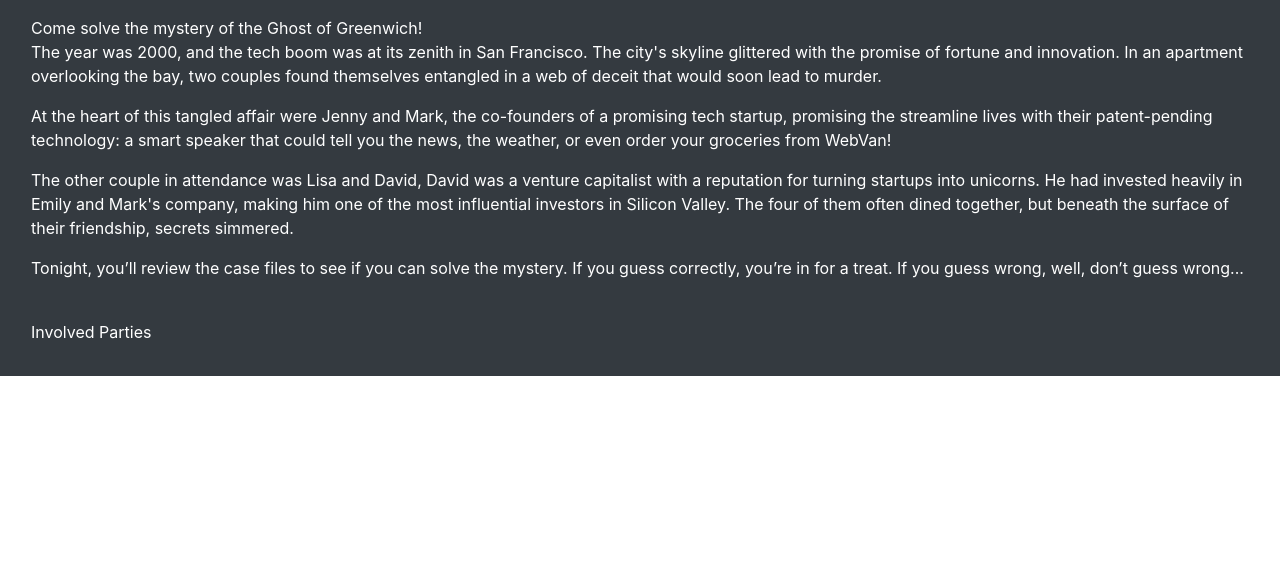
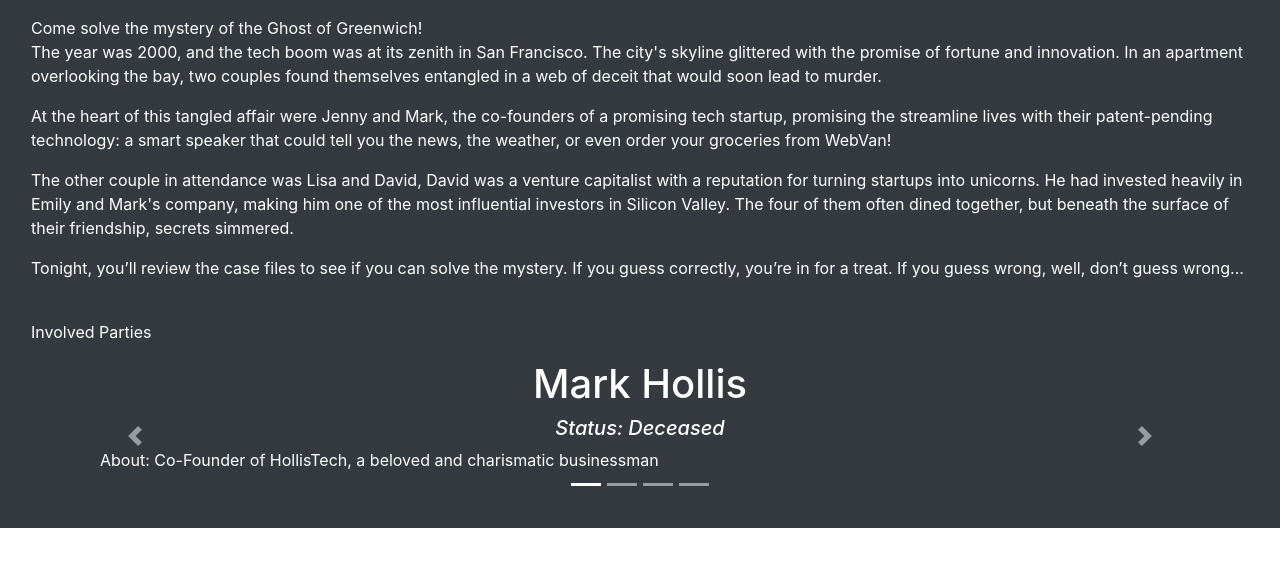
Before and after one commit to allisonbohannon/ghost_of_greenwich, a React (Create React App) app: page / in a window 1280 px wide. Shown: the top 566 px of the page. Built offline with nearby package versions, Linux system fonts and the light colour scheme.

Commit message:
Add carousel

```diff
--- a/src/components/App.js
+++ b/src/components/App.js
@@ -9,12 +9,6 @@
           Come solve the mystery of the Ghost of Greenwich!
           <Routes>
             <Route path="/" element={<Home />}/>
-            <Route path="/" element={<Home />}/>
-            <Route path="/" element={<Home />}/>
-            <Route path="/" element={<Home />}/>
-            <Route path="/" element={<Home />}/>
-            <Route path="/" element={<Home />}/>
-
           </Routes>
       </div>
 
--- a/src/components/Carousel.js
+++ b/src/components/Carousel.js
@@ -2,8 +2,7 @@
 
 const Carousel = () => {
   return (
-    <div>
-         <div class="container-fluid">
+    <div class="container-fluid">
         <div id="carouselExampleIndicators" class="carousel slide" data-ride="carousel">
                 <ol class="carousel-indicators">
                     <li data-target="#carouselExampleIndicators" data-slide-to="0" class="active"></li>
@@ -78,7 +77,6 @@
                     <span class="sr-only">Next</span>
                 </a>
             </div>
-       </div>
     </div>
   )
 }
--- a/src/components/Home.js
+++ b/src/components/Home.js
@@ -1,4 +1,5 @@
 import React, { useState } from 'react'
+import Carousel from './Carousel'
 
 const Home = () => {
 
@@ -15,7 +16,7 @@
        <p>Tonight, you’ll review the case files to see if you can solve the mystery. If you guess correctly, you’re in for a treat. If you guess wrong, well, don’t guess wrong...</p>
        <br></br>
        <p>Involved Parties </p>
-       {/* Carousel */}
+       <Carousel/>
 
        {/* {clue1 = true? <Clue1 />: ""}
        {clue2 = true? <Clue2 />: ""}
```
